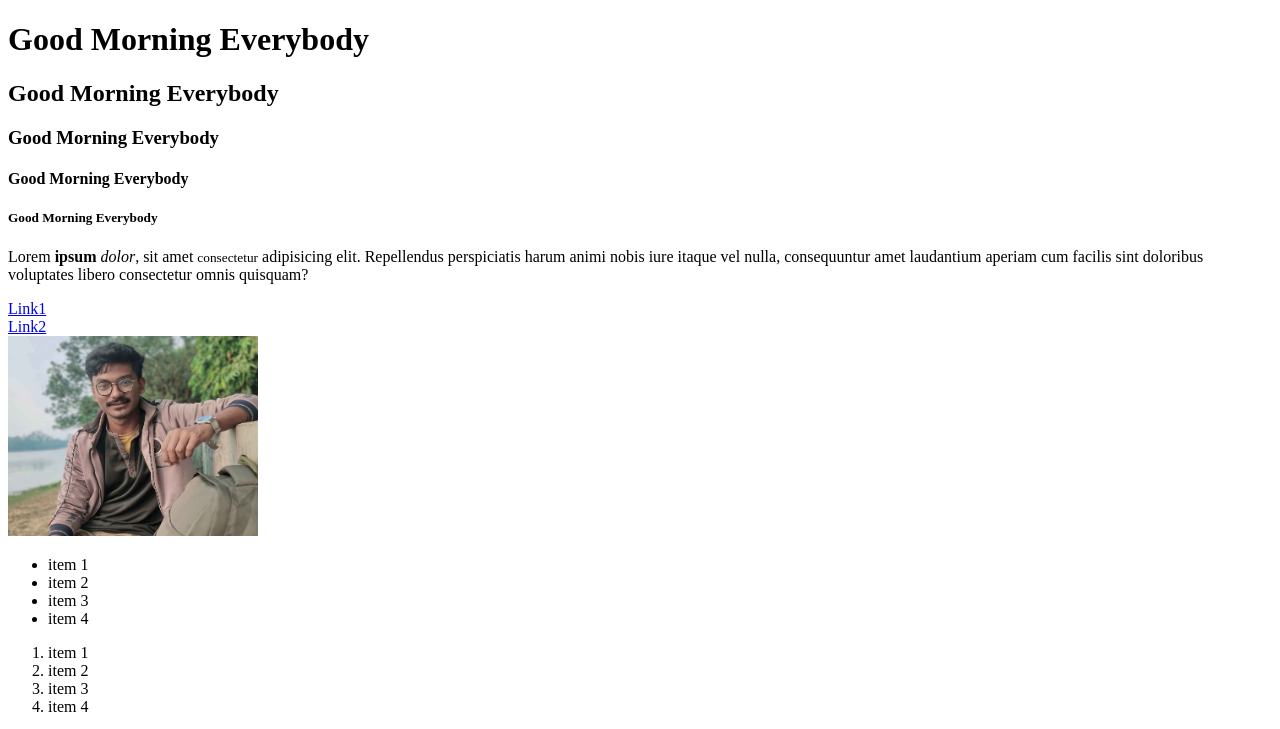
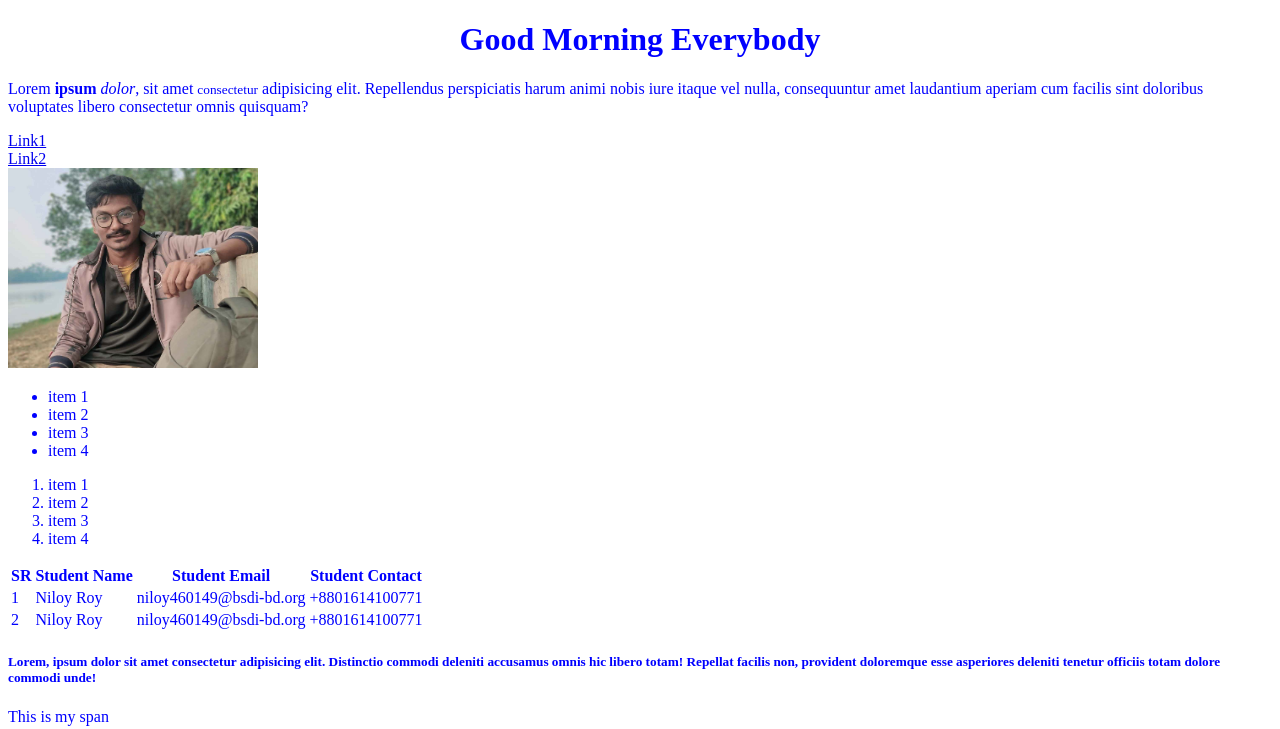
Before and after one commit to xanon-oc/git-link, a plain HTML site: page Index.html in a window 1280 px wide. Shown: the top 729 px of the page. Drawn offline with Linux system fonts and the light colour scheme.

Commit message:
css file added

```diff
--- a/Index.html
+++ b/Index.html
@@ -2,6 +2,7 @@
 <html>
 <head>
    <title> HTML 5 Quick Course </title>
+   <link rel="stylesheet" href="/css/style.css">
    <style>
 body{
 
@@ -17,10 +18,6 @@ body{
     <!-- Heading -->
 
    <h1>Good Morning Everybody</h1>
-   <h2>Good Morning Everybody</h2>
-   <h3>Good Morning Everybody</h3>
-   <h4>Good Morning Everybody</h4>
-   <h5>Good Morning Everybody</h5>
 
    <!-- Paragraph -->
 
--- /dev/null
+++ b/css/style.css
@@ -0,0 +1,7 @@
+body{
+    color: blue;
+}
+
+h1{
+    text-align: center;
+}
```
